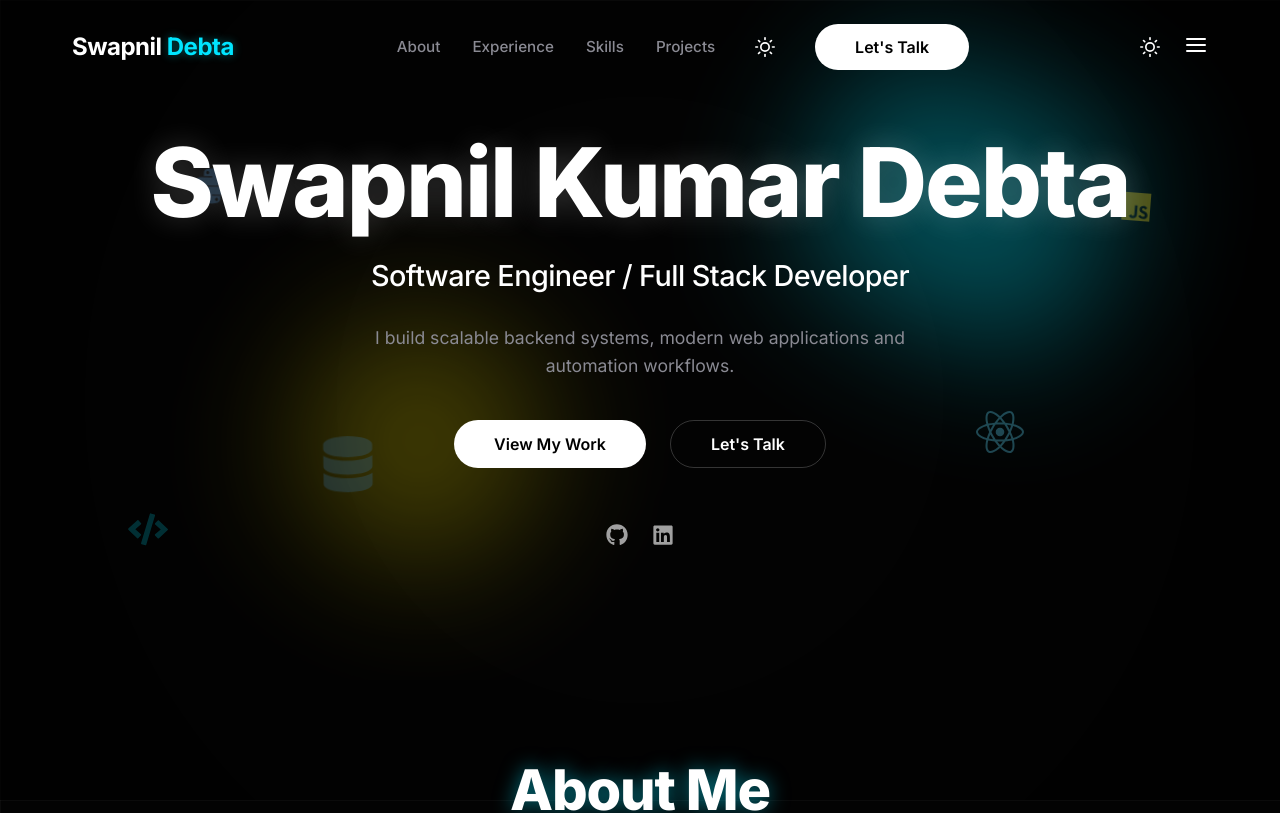
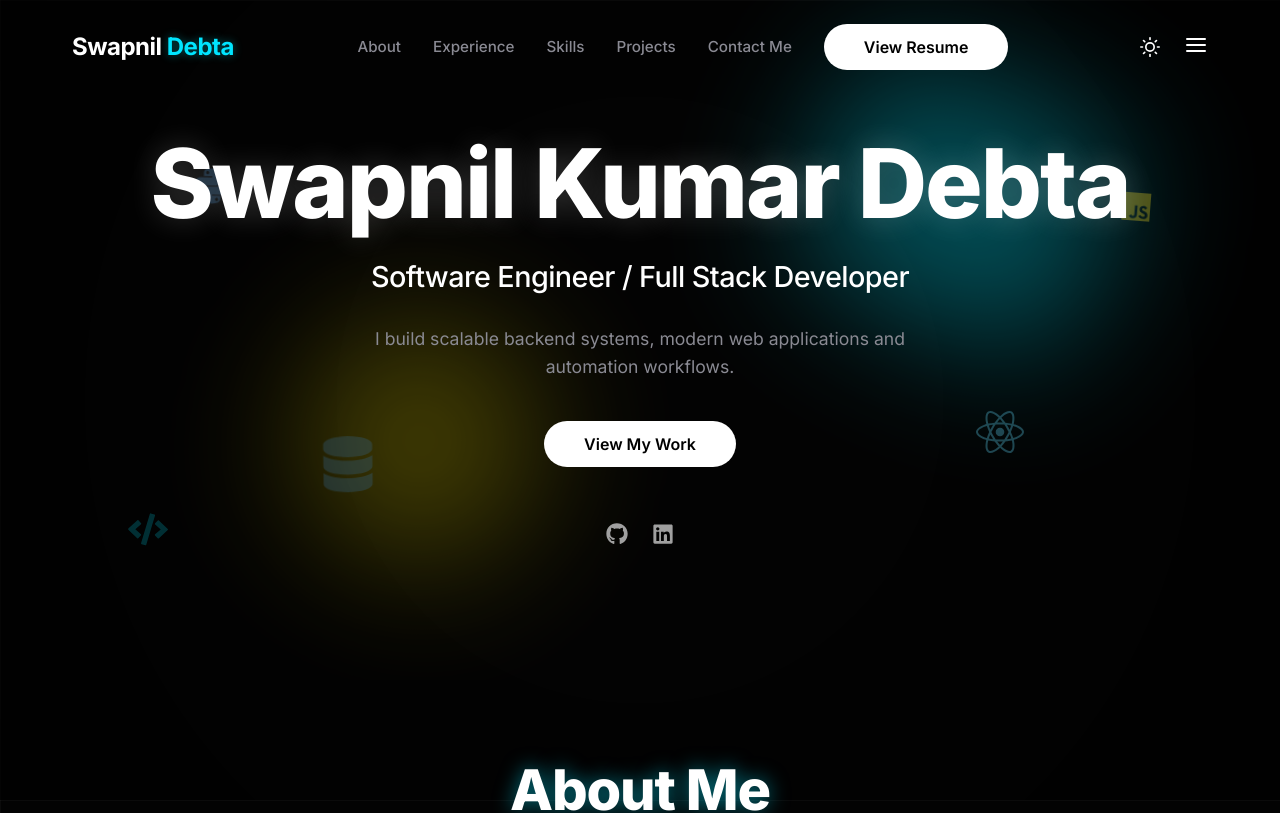
Before and after one commit to swapnilkumardebta/Portfolio, a React app: page / in a window 1280 px wide. Shown: the top 813 px of the page. Built offline with nearby package versions, Linux system fonts and the light colour scheme; the HTML template or start-up script is replaced by a standard one.

Commit message:
Updated contact form and navbar

```diff
--- a/src/components/Contact.jsx
+++ b/src/components/Contact.jsx
@@ -1,6 +1,6 @@
 import React, { useState } from 'react';
 import { motion } from 'framer-motion';
-import { FaGithub, FaLinkedin, FaEnvelope } from 'react-icons/fa';
+import { FaGithub, FaLinkedin } from 'react-icons/fa';
 import './Contact.css';
 
 const Contact = () => {
@@ -101,10 +101,6 @@ const Contact = () => {
             </p>
 
             <div className="contact-links">
-              <a href="mailto:swapnil.debta@example.com" className="contact-link">
-                <div className="contact-icon-wrapper"><FaEnvelope /></div>
-                <span>Email Me</span>
-              </a>
               <a href="https://www.linkedin.com/in/swapnil-kumar-debta/" target="_blank" rel="noopener noreferrer" className="contact-link">
                 <div className="contact-icon-wrapper"><FaLinkedin /></div>
                 <span>LinkedIn</span>
--- a/src/components/Hero.jsx
+++ b/src/components/Hero.jsx
@@ -58,7 +58,6 @@ const Hero = () => {
             transition={{ duration: 0.8, delay: 0.6 }}
           >
             <a href="#projects" className="btn btn-primary">View My Work</a>
-            <a href="#contact" className="btn btn-secondary">Let's Talk</a>
           </motion.div>
 
           <motion.div
--- a/src/components/Navbar.jsx
+++ b/src/components/Navbar.jsx
@@ -20,6 +20,7 @@ const Navbar = ({ theme, toggleTheme }) => {
     { name: 'Experience', href: '#experience' },
     { name: 'Skills', href: '#skills' },
     { name: 'Projects', href: '#projects' },
+    { name: 'Contact Me', href: '#contact' },
   ];
 
   return (
@@ -44,11 +45,7 @@ const Navbar = ({ theme, toggleTheme }) => {
             </a>
           ))}
 
-          <button className="theme-toggle" onClick={toggleTheme} aria-label="Toggle Theme">
-            {theme === 'light' ? <FiMoon size={20} /> : <FiSun size={20} />}
-          </button>
-
-          <a href="#contact" className="btn btn-primary nav-btn">Let's Talk</a>
+          <a href="/resume.pdf" target="_blank" rel="noopener noreferrer" className="btn btn-primary nav-btn">View Resume</a>
         </div>
 
         {/* Mobile Menu Toggle */}
@@ -80,11 +77,13 @@ const Navbar = ({ theme, toggleTheme }) => {
             </a>
           ))}
           <a
-            href="#contact"
+            href="/resume.pdf"
+            target="_blank"
+            rel="noopener noreferrer"
             className="btn btn-primary mobile-btn"
             onClick={() => setMobileMenuOpen(false)}
           >
-            Let's Talk
+            View Resume
           </a>
         </motion.div>
       )}
```
Also changed, not shown: package.json (line endings or trailing spaces), 1 other file (tests, documents, lock files or other folders).
